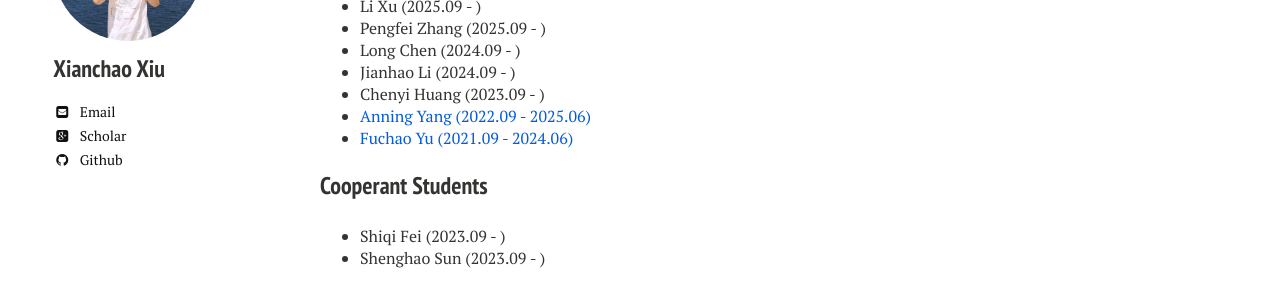
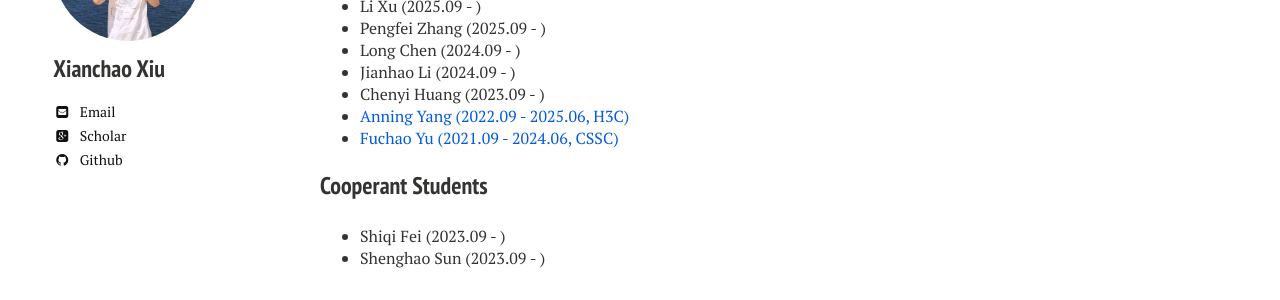
Before and after one commit to xianchaoxiu/xianchaoxiu.github.io, a Jekyll site: the page built from group/index.md, in a window 1280 px wide. Shown: the part 181-481 px from the top of the page. Built offline with Jekyll 4.4.1, drawn with Linux system fonts in a browser that asks for light colours; nearby versions of some CDN libraries.

Commit message:
Update index.md

```diff
--- a/group/index.md
+++ b/group/index.md
@@ -14,8 +14,8 @@ share: false
 * Long Chen (2024.09 - )  <br>
 * Jianhao Li (2024.09 - ) <br>
 * Chenyi Huang (2023.09 - ) <br>
-* <a href="../group/2025-Yang.pdf" class="textlink" target="_blank">  Anning Yang (2022.09 - 2025.06) <br>
-* <a href="../group/2024-Yu.pdf" class="textlink" target="_blank"> Fuchao Yu (2021.09 - 2024.06) </a> <br>
+* <a href="../group/2025-Yang.pdf" class="textlink" target="_blank">  Anning Yang (2022.09 - 2025.06, H3C) <br>
+* <a href="../group/2024-Yu.pdf" class="textlink" target="_blank"> Fuchao Yu (2021.09 - 2024.06, CSSC) </a> <br>
 
 
 ### Cooperant Students
```
